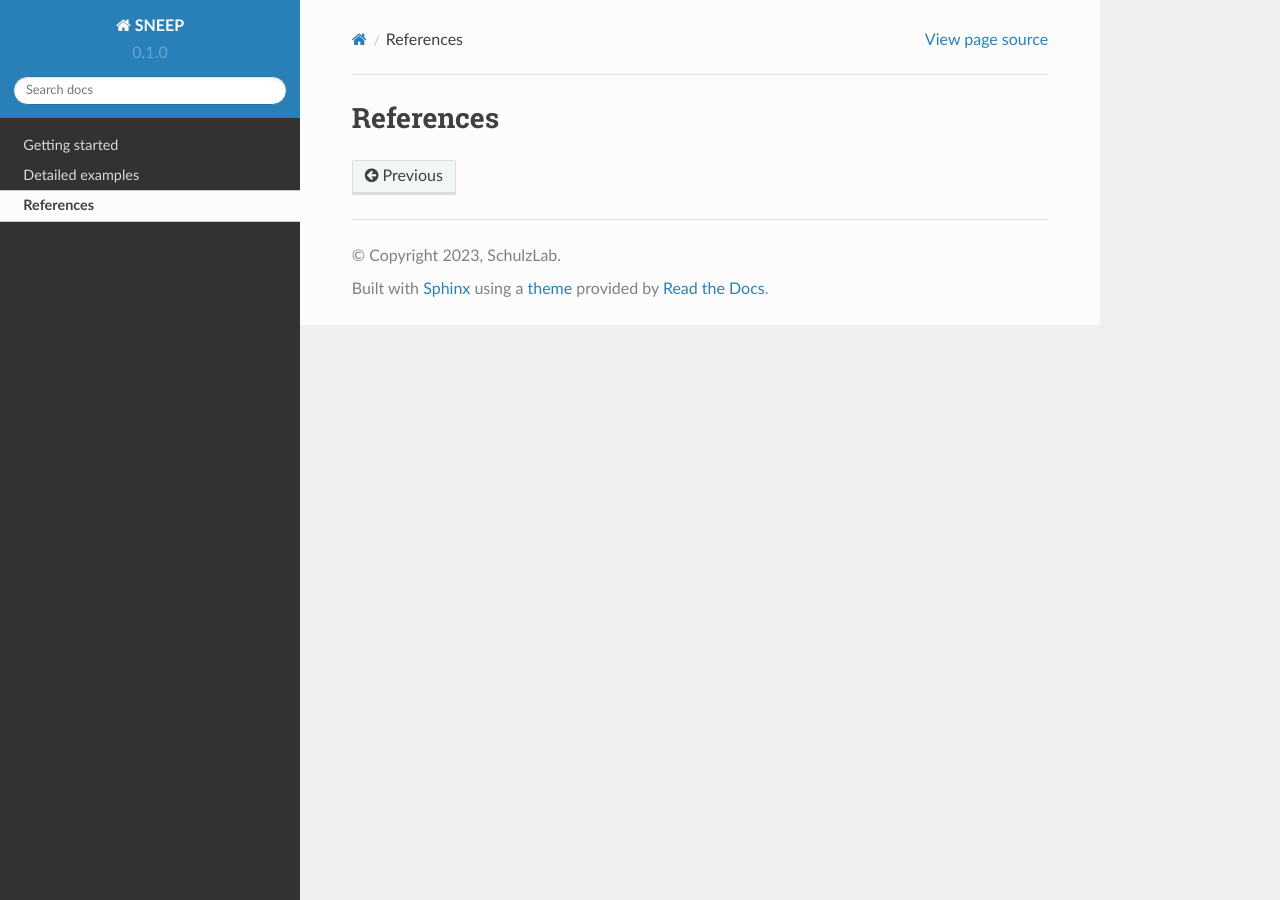
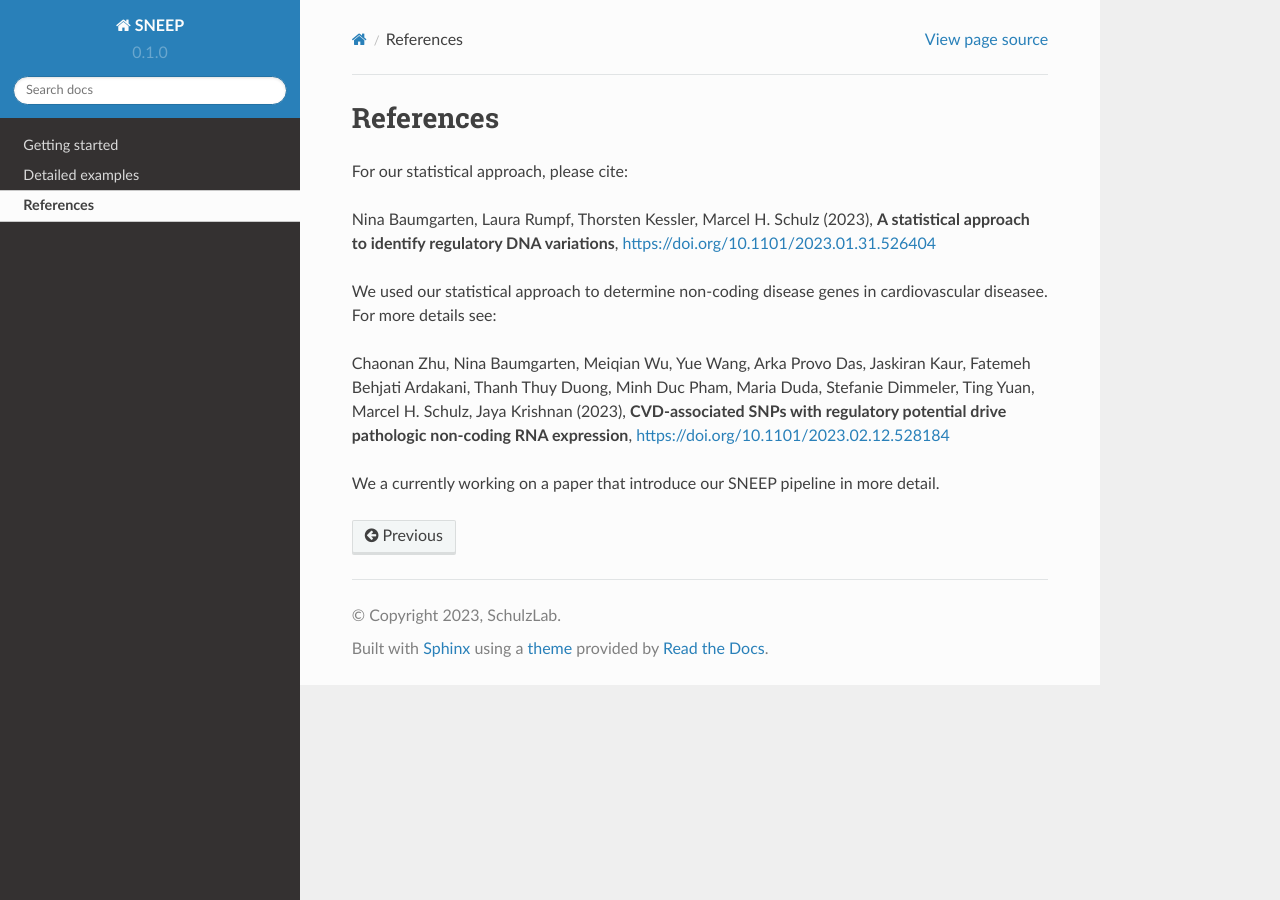
Before and after one commit to SchulzLab/SNEEP, a Sphinx documentation site: the page built from docs/references.rst, in a window 1280 px wide. Built offline with Sphinx 7.4.7 and the Read the Docs theme 2.0.0, drawn with Linux system fonts in a browser that asks for light colours; pages that are not in the unit, such as notebooks, are missing from menus.

Commit message:
Update references.rst

```diff
--- a/docs/references.rst
+++ b/docs/references.rst
@@ -1,3 +1,14 @@
 ============
 References
 ============
+
+For our statistical approach, please cite:
+
+Nina Baumgarten, Laura Rumpf, Thorsten Kessler, Marcel H. Schulz (2023), **A statistical approach to identify regulatory DNA variations**,
+https://doi.org/10.1101/2023.01.31.526404
+
+We used our statistical approach to determine non-coding disease genes in cardiovascular diseasee. For more details see:
+
+Chaonan Zhu, Nina Baumgarten, Meiqian Wu, Yue Wang, Arka Provo Das, Jaskiran Kaur, Fatemeh Behjati Ardakani, Thanh Thuy Duong, Minh Duc Pham, Maria Duda, Stefanie Dimmeler, Ting Yuan, Marcel H. Schulz, Jaya Krishnan (2023), **CVD-associated SNPs with regulatory potential drive pathologic non-coding RNA expression**, https://doi.org/10.1101/2023.02.12.528184
+
+We a currently working on a paper that introduce our SNEEP pipeline in more detail.
```
